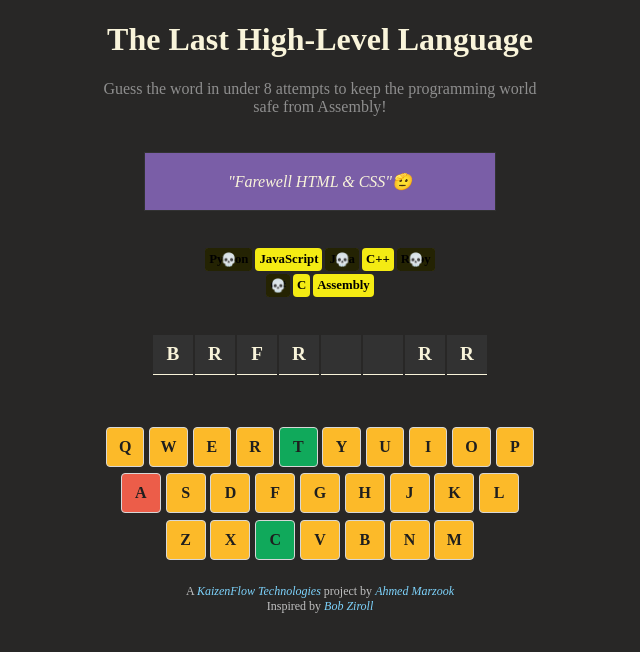
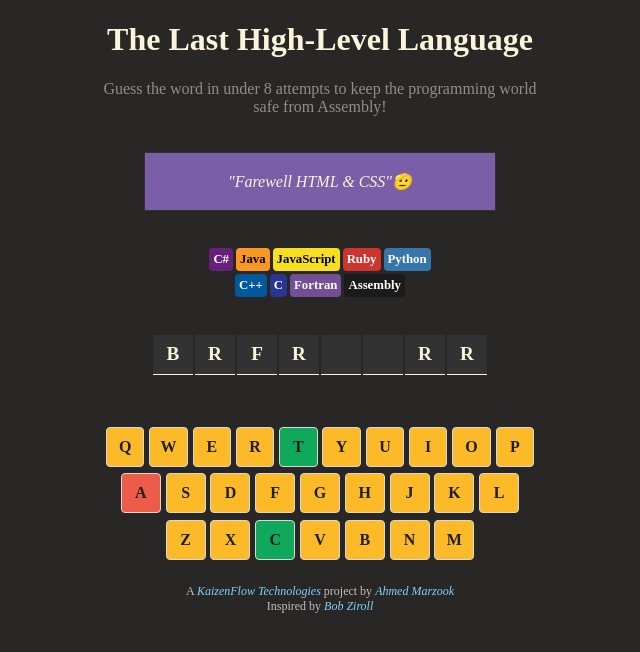
Before and after one commit to ahmed-marzook/The-Last-High-Level-Language, a React (Vite) app: page / in a window 1280 px wide. Shown: the top 652 px of the page, without its empty margins (320-960 px from the left). Built offline with nearby package versions, Linux system fonts and the light colour scheme.

Commit message:
Refactored Keybaord layour data to Js file

```diff
--- a/src/components/Keyboard/Keyboard.jsx
+++ b/src/components/Keyboard/Keyboard.jsx
@@ -1,42 +1,22 @@
 import React from "react";
 import PropTypes from "prop-types";
 import "./Keyboard.css";
+import KeyboardKey from "../KeyboardKey/KeyboardKey";
 
 function Keyboard(props) {
   return (
     <main className="game-keyboard">
-      <div className="row">
-        <button className="key">Q</button>
-        <button className="key">W</button>
-        <button className="key">E</button>
-        <button className="key">R</button>
-        <button className="key correct">T</button>
-        <button className="key">Y</button>
-        <button className="key">U</button>
-        <button className="key">I</button>
-        <button className="key">O</button>
-        <button className="key">P</button>
-      </div>
-      <div className="row">
-        <button className="key wrong">A</button>
-        <button className="key">S</button>
-        <button className="key">D</button>
-        <button className="key">F</button>
-        <button className="key">G</button>
-        <button className="key">H</button>
-        <button className="key">J</button>
-        <button className="key">K</button>
-        <button className="key">L</button>
-      </div>
-      <div className="row">
-        <button className="key">Z</button>
-        <button className="key">X</button>
-        <button className="key correct">C</button>
-        <button className="key">V</button>
-        <button className="key">B</button>
-        <button className="key">N</button>
-        <button className="key">M</button>
-      </div>
+      {props.keyboardLayout.map((row, rowIndex) => (
+        <div key={rowIndex} className="row">
+          {row.map((keyData) => (
+            <KeyboardKey
+              key={keyData.key}
+              letter={keyData.key}
+              status={keyData.status}
+            />
+          ))}
+        </div>
+      ))}
     </main>
   );
 }
--- /dev/null
+++ b/src/components/KeyboardKey/KeyboardKey.jsx
@@ -0,0 +1,22 @@
+import React from "react";
+import PropTypes from "prop-types";
+
+function KeyboardKey(props) {
+  const getKeyClass = () => {
+    switch (props.status) {
+      case "correct":
+        return "correct";
+      case "incorrect":
+        return "wrong";
+      case "unused":
+      default:
+        return "";
+    }
+  };
+
+  return <button className={"key " + getKeyClass()}>{props.letter}</button>;
+}
+
+KeyboardKey.propTypes = {};
+
+export default KeyboardKey;
--- /dev/null
+++ b/src/components/LIvesLanguage/LivesLanguage.css
@@ -0,0 +1,37 @@
+.lives-display__language {
+  background-color: #f4eb13;
+  border-radius: 4px;
+  padding: 4px;
+  margin: 1.5px;
+  font-weight: 700;
+  font-size: 0.8rem;
+  position: relative;
+}
+
+.lives-display__language.eliminated::after {
+  content: "💀";
+  align-content: center;
+  text-align: center;
+  width: 100%;
+  height: 100%;
+  position: absolute;
+  top: 0px;
+  left: 0px;
+  /* Split into two pseudo-elements */
+  z-index: 2; /* Place content above the background */
+  font-size: 0.8rem;
+}
+
+/* Add new pseudo-element for background */
+.lives-display__language.eliminated::before {
+  content: "";
+  position: absolute;
+  top: 0;
+  left: 0;
+  width: 100%;
+  height: 100%;
+  background: black;
+  opacity: 0.85;
+  border-radius: 3px;
+  z-index: 1; /* Place background below the content */
+}
--- /dev/null
+++ b/src/components/LIvesLanguage/LivesLanguage.jsx
@@ -0,0 +1,22 @@
+import PropTypes from "prop-types";
+import "./LivesLanguage.css";
+
+function LivesLanguage(props) {
+  console.log(props.eliminated + " " + props.language);
+  const className = `lives-display__language ${
+    props.isEliminated ? "eliminated" : ""
+  }`;
+
+  return (
+    <div
+      className={className}
+      style={{ backgroundColor: props.backgroundColor, color: props.textColor }}
+    >
+      {props.language}
+    </div>
+  );
+}
+
+LivesLanguage.propTypes = {};
+
+export default LivesLanguage;
--- a/src/components/LivesDisplay/LivesDisplay.css
+++ b/src/components/LivesDisplay/LivesDisplay.css
@@ -6,41 +6,3 @@
   width: 255px;
   margin-top: 36px;
 }
-
-.lives-display__language {
-  background-color: #f4eb13;
-  border-radius: 4px;
-  padding: 4px;
-  margin: 1.5px;
-  font-weight: 700;
-  font-size: 0.8rem;
-  position: relative;
-}
-
-.lives-display__language.eliminated::after {
-  content: "💀";
-  align-content: center;
-  text-align: center;
-  width: 100%;
-  height: 100%;
-  position: absolute;
-  top: 0px;
-  left: 0px;
-  /* Split into two pseudo-elements */
-  z-index: 2; /* Place content above the background */
-  font-size: 0.8rem;
-}
-
-/* Add new pseudo-element for background */
-.lives-display__language.eliminated::before {
-  content: "";
-  position: absolute;
-  top: 0;
-  left: 0;
-  width: 100%;
-  height: 100%;
-  background: black;
-  opacity: 0.85;
-  border-radius: 3px;
-  z-index: 1; /* Place background below the content */
-}
--- a/src/components/LivesDisplay/LivesDisplay.jsx
+++ b/src/components/LivesDisplay/LivesDisplay.jsx
@@ -1,18 +1,25 @@
 import "./LivesDisplay.css";
 import PropTypes from "prop-types";
+import languageLives from "../../data/languageLives";
+import LivesLanguage from "../LIvesLanguage/LivesLanguage";
+import Notice from "../Notice/Notice";
 
 function LivesDisplay(props) {
   return (
-    <section className="lives-display">
-      <div className="lives-display__language eliminated">Python</div>
-      <div className="lives-display__language">JavaScript</div>
-      <div className="lives-display__language eliminated">Java</div>
-      <div className="lives-display__language">C++</div>
-      <div className="lives-display__language eliminated">Ruby</div>
-      <div className="lives-display__language eliminated">C#</div>
-      <div className="lives-display__language">C</div>
-      <div className="lives-display__language">Assembly</div>
-    </section>
+    <>
+      <Notice />
+      <section className="lives-display">
+        {languageLives.map((life) => (
+          <LivesLanguage
+            key={life.attempts}
+            backgroundColor={life.backgroundColor}
+            textColor={life.textColor}
+            language={life.language}
+            isEliminated={life.attempts > props.attemptsLeft}
+          />
+        ))}
+      </section>
+    </>
   );
 }
 
--- /dev/null
+++ b/src/data/keyboardLayout.js
@@ -0,0 +1,34 @@
+export const keyboardLayout = [
+    [
+        { key: 'Q', isInWord: false, status: 'unused' },
+        { key: 'W', isInWord: false, status: 'unused' },
+        { key: 'E', isInWord: false, status: 'unused' },
+        { key: 'R', isInWord: false, status: 'unused' },
+        { key: 'T', isInWord: true, status: 'correct' },
+        { key: 'Y', isInWord: false, status: 'unused' },
+        { key: 'U', isInWord: false, status: 'unused' },
+        { key: 'I', isInWord: false, status: 'unused' },
+        { key: 'O', isInWord: false, status: 'unused' },
+        { key: 'P', isInWord: false, status: 'unused' },
+    ],
+    [
+        { key: 'A', isInWord: false, status: 'incorrect' },
+        { key: 'S', isInWord: false, status: 'unused' },
+        { key: 'D', isInWord: false, status: 'unused' },
+        { key: 'F', isInWord: false, status: 'unused' },
+        { key: 'G', isInWord: false, status: 'unused' },
+        { key: 'H', isInWord: false, status: 'unused' },
+        { key: 'J', isInWord: false, status: 'unused' },
+        { key: 'K', isInWord: false, status: 'unused' },
+        { key: 'L', isInWord: false, status: 'unused' },
+    ],
+    [
+        { key: 'Z', isInWord: false, status: 'unused' },
+        { key: 'X', isInWord: false, status: 'unused' },
+        { key: 'C', isInWord: true, status: 'correct' },
+        { key: 'V', isInWord: false, status: 'unused' },
+        { key: 'B', isInWord: false, status: 'unused' },
+        { key: 'N', isInWord: false, status: 'unused' },
+        { key: 'M', isInWord: false, status: 'unused' },
+    ],
+];
--- /dev/null
+++ b/src/data/languageLives.js
@@ -0,0 +1,65 @@
+export default [
+    {
+        attempts: 8,
+        message: "💀 C# dissolves. Windows developers weep...", // 2000
+        language: "C#",
+        backgroundColor: "#68217A", // Official .NET purple
+        textColor: "#FFFFFF"
+    },
+    {
+        attempts: 7,
+        message: "🚫 Java disappears. Enterprise systems screech to a halt...", // 1995
+        language: "Java",
+        backgroundColor: "#F89820", // Official Java orange
+        textColor: "#000000"
+    },
+    {
+        attempts: 6,
+        message: "💥 JavaScript has vanished. Web development crumbles...", // 1995
+        language: "JavaScript",
+        backgroundColor: "#F7DF1E", // Official JS yellow
+        textColor: "#000000"
+    },
+    {
+        attempts: 5,
+        message: "🔥 Ruby evaporates. Startups panic worldwide...", // 1995
+        language: "Ruby",
+        backgroundColor: "#CC342D", // Official Ruby red
+        textColor: "#FFFFFF"
+    },
+    {
+        attempts: 4,
+        message: "⚠️ Python has been eliminated. No more easy string manipulation...", // 1991
+        language: "Python",
+        backgroundColor: "#3776AB", // Official Python blue
+        textColor: "#FFFFFF"
+    },
+    {
+        attempts: 3,
+        message: "⚡ C++ fades away. Game engines go dark...", // 1985
+        language: "C++",
+        backgroundColor: "#00599C", // Official C++ blue
+        textColor: "#FFFFFF"
+    },
+    {
+        attempts: 2,
+        message: "⚰️ C vanishes. Operating systems tremble...", // 1972
+        language: "C",
+        backgroundColor: "#283593", // Dark blue commonly used for C
+        textColor: "#FFFFFF"
+    },
+    {
+        attempts: 1,
+        message: "📊 Fortran vanishes. Scientific computing collapses...", // 1957
+        language: "Fortran",
+        backgroundColor: "#734F96", // Purple commonly used for Fortran
+        textColor: "#FFFFFF"
+    },
+    {
+        attempts: 0,
+        message: "🌑 FINAL COMMIT: All languages reduced to Assembly. You lose! Better start learning Assembly", // 1947
+        language: "Assembly",
+        backgroundColor: "#1B1B1B", // Dark gray for Assembly
+        textColor: "#FFFFFF"
+    }
+];
--- a/src/pages/GamePage.jsx
+++ b/src/pages/GamePage.jsx
@@ -2,18 +2,17 @@
 import Header from "../components/Header/Header";
 import Keyboard from "../components/Keyboard/Keyboard";
 import LivesDisplay from "../components/LivesDisplay/LivesDisplay";
-import Notice from "../components/Notice/Notice";
 import UserAnswers from "../components/WordGrid/WordGrid";
 import "./GamePage.css";
+import { keyboardLayout } from "../data/keyboardLayout";
 
 export default function GamePage() {
   return (
     <div className="game-content">
       <Header />
-      <Notice />
-      <LivesDisplay />
+      <LivesDisplay attemptsLeft={8} />
       <UserAnswers />
-      <Keyboard />
+      <Keyboard keyboardLayout={keyboardLayout} />
       <Footer />
     </div>
   );
```
Also changed, not shown: src/components/KeyboardKey/KeyboardKey.css (added).
